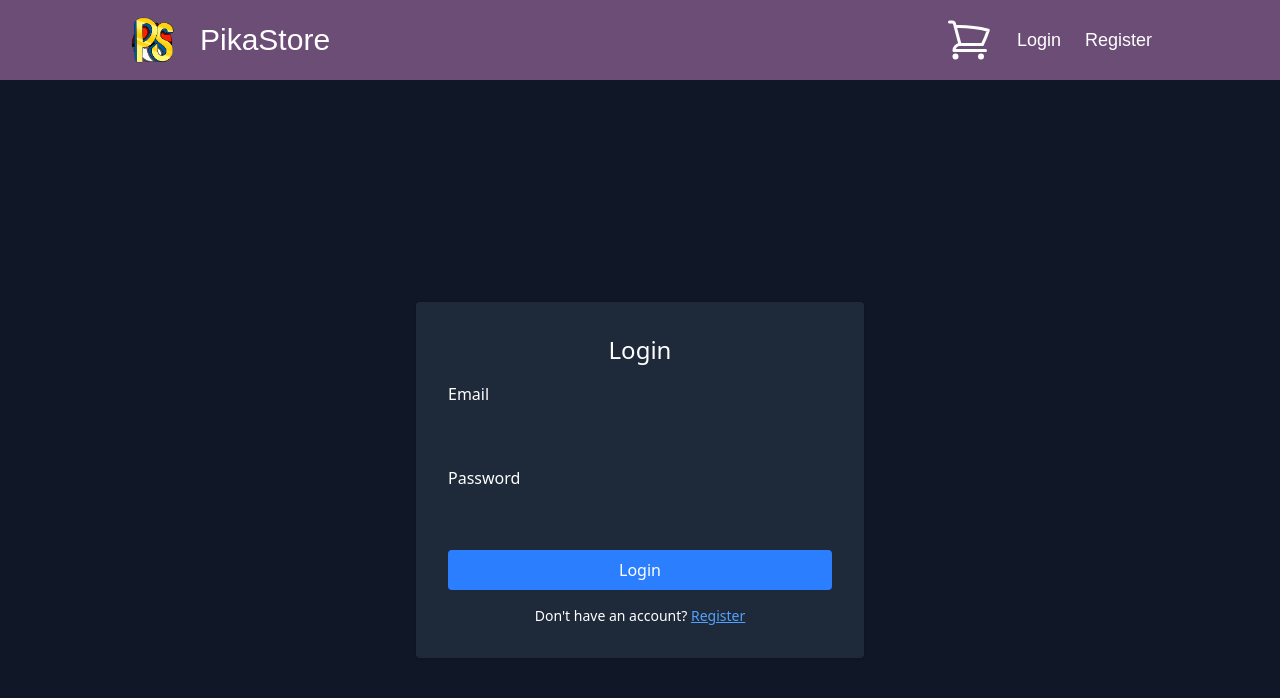
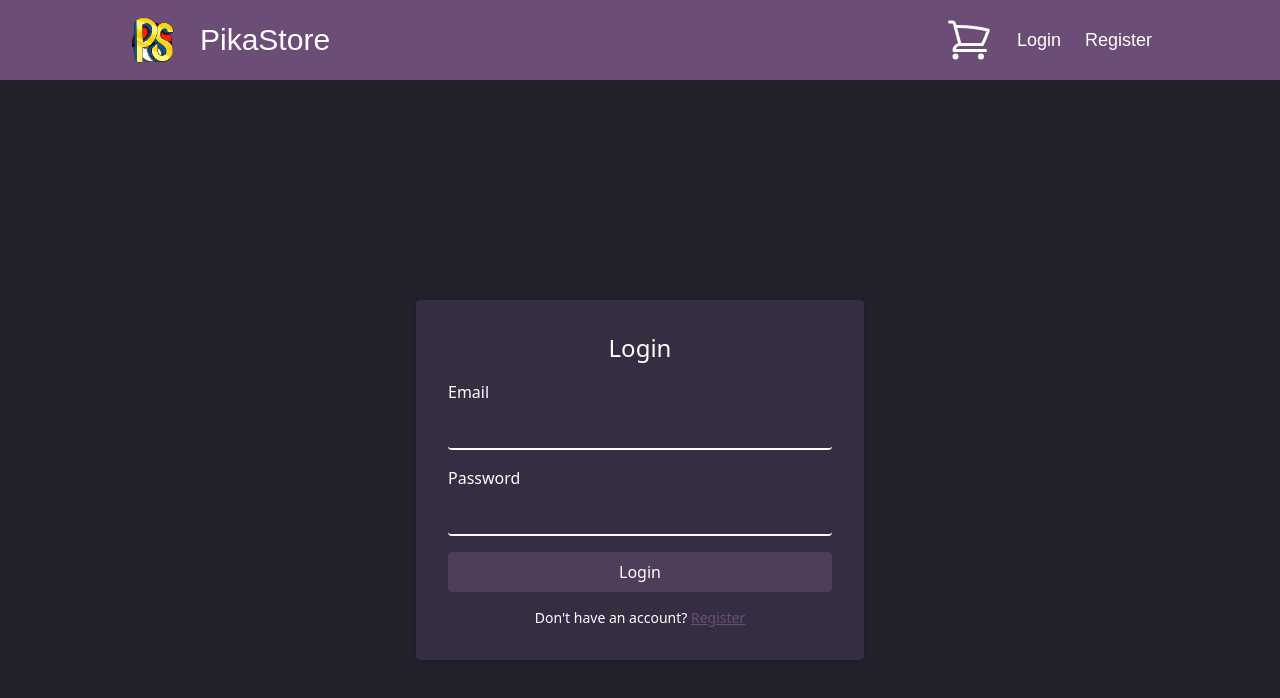
Before and after one commit to alanjair226/Frontend_PikaStore, a Next.js app: page /auth/login in a window 1280 px wide. Shown: the top 698 px of the page. Built offline with nearby package versions, Linux system fonts and the light colour scheme; no server answers; a web font is replaced by a local one.

Commit message:
styled with color pallete

```diff
--- a/src/app/auth/login/page.tsx
+++ b/src/app/auth/login/page.tsx
@@ -31,8 +31,8 @@ export default function LoginPage() {
   };
 
   return (
-    <main className="min-h-screen flex items-center justify-center bg-gray-900">
-      <div className="max-w-md w-full bg-gray-800 p-8 rounded shadow">
+    <main className="min-h-screen flex items-center justify-center ">
+      <div className="max-w-md w-full bg-secondary p-8 rounded shadow">
         <h1 className="text-2xl text-white mb-4 text-center">Login</h1>
 
         {errorMessage && (
@@ -48,7 +48,7 @@ export default function LoginPage() {
             <input
               id="email"
               type="email"
-              className="w-full p-2 rounded"
+              className="w-full p-2 rounded border-b-2 border-white text-white"
               {...register('email', {
                 required: 'Email is required',
                 pattern: {
@@ -72,7 +72,7 @@ export default function LoginPage() {
             <input
               id="password"
               type="password"
-              className="w-full p-2 rounded"
+              className="w-full p-2 rounded border-b-2 border-white text-white"
               {...register('password', {
                 required: 'Password is required',
                 minLength: {
@@ -91,7 +91,7 @@ export default function LoginPage() {
           {/* Submit Button */}
           <button
             type="submit"
-            className="w-full bg-blue-500 text-white py-2 rounded hover:bg-blue-600 transition"
+            className="w-full bg-primary text-white py-2 rounded hover:bg-accents transition"
           >
             Login
           </button>
@@ -101,7 +101,7 @@ export default function LoginPage() {
         <div className="mt-4 text-center">
           <p className="text-white text-sm">
             Don't have an account?{' '}
-            <a href="/auth/register" className="text-blue-400 underline">
+            <a href="/auth/register" className="text-accents underline">
               Register
             </a>
           </p>
```
